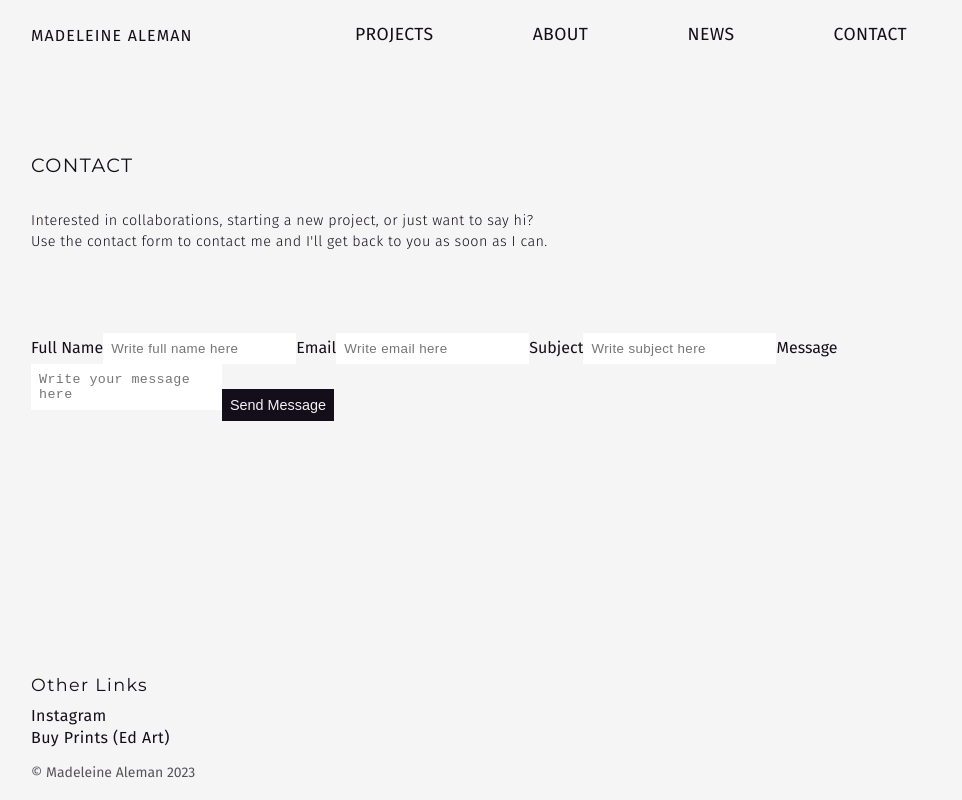
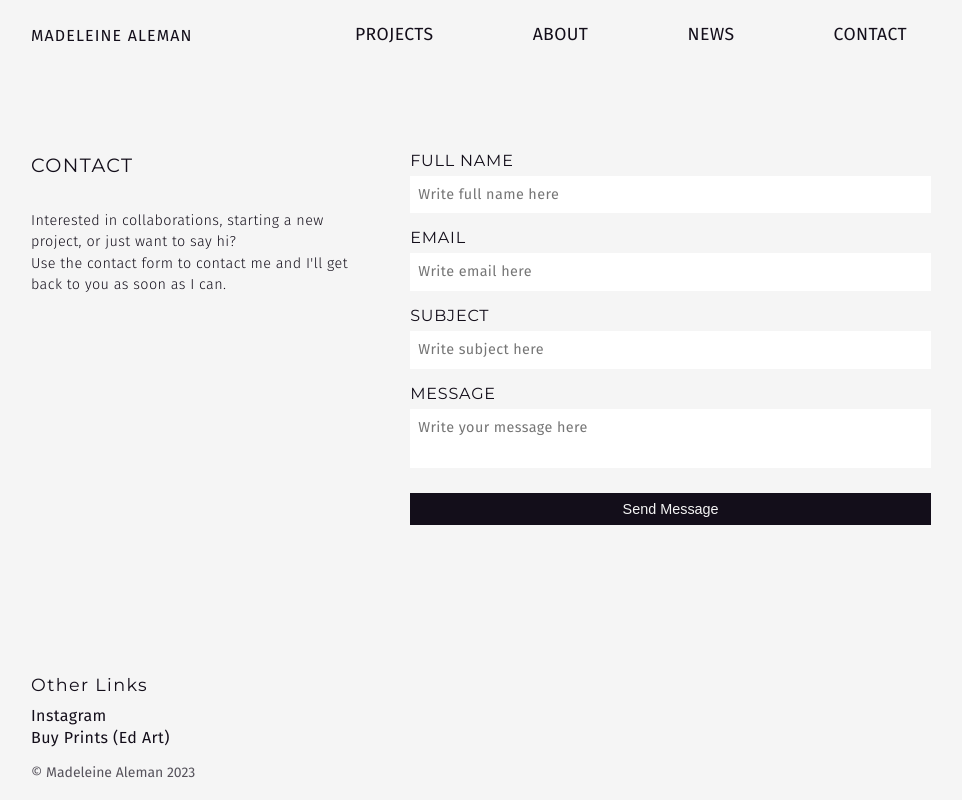
Before and after one commit to islandskan/WIP-aleman-portfolio, a Next.js app in the folder client/: page /contact in a window 1280 px wide. Shown: the whole page, without its empty margins (159-1121 px from the left). Built offline with nearby package versions, Linux system fonts and the light colour scheme.

Commit message:
add styles for Contact

```diff
--- a/client/src/styles/Contact.module.css
+++ b/client/src/styles/Contact.module.css
@@ -0,0 +1,77 @@
+.contact {
+    display: flex;
+    flex-direction: column;
+}
+
+.formIntro {
+    margin-bottom: 2em;
+}
+
+.contactParagraph {
+}
+
+.formContainer {
+}
+
+.form {
+    display: flex;
+    flex-direction: column;
+    justify-content: space-between;
+}
+
+.label {
+    font-size: 1rem;
+    margin-bottom: 6px;
+    letter-spacing: 0.05rem;
+    text-transform: uppercase;
+    font-weight: 400;
+    font-family: 'Montserrat', sans-serif;
+}
+
+.input {
+    font-family: 'Fira Sans', sans-serif;
+    font-size: 0.9rem;
+    line-height: 1.5;
+    margin-bottom: 15px;
+}
+
+.textarea {
+    font-family: 'Fira Sans', sans-serif;
+    font-size: 0.9rem;
+    line-height: 1.5;
+    margin-bottom: 25px;
+}
+
+.submit {
+}
+
+.submitMsg {
+    /* min-height: 550px; */
+}
+
+@media screen and (min-width: 1024px) {
+    .contact {
+        display: grid;
+        grid-template-columns: 0.8fr 1.2fr;
+        grid-template-rows: 0 1fr 0;
+        column-gap: 2em;
+    }
+
+    .contact::before {
+        grid-column: 1 / -1;
+        grid-row: 1 / span 1;
+    }
+
+    .contact::after {
+        grid-column: 1 / -1;
+        grid-row: 3 / span 1;
+    }
+
+    .formIntro {
+        grid-column: 1 / span 1;
+    }
+
+    .formContainer {
+        grid-column: 2 / span 1;
+    }
+}
```
